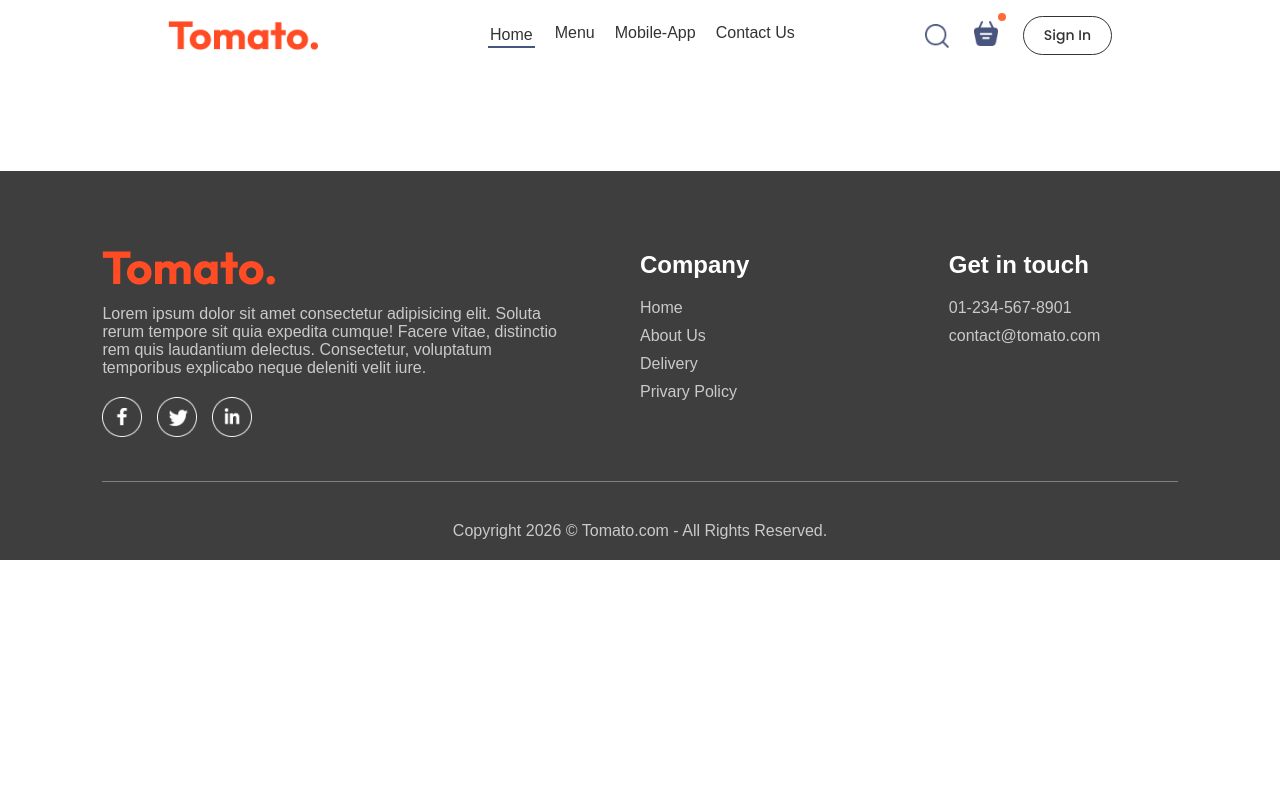
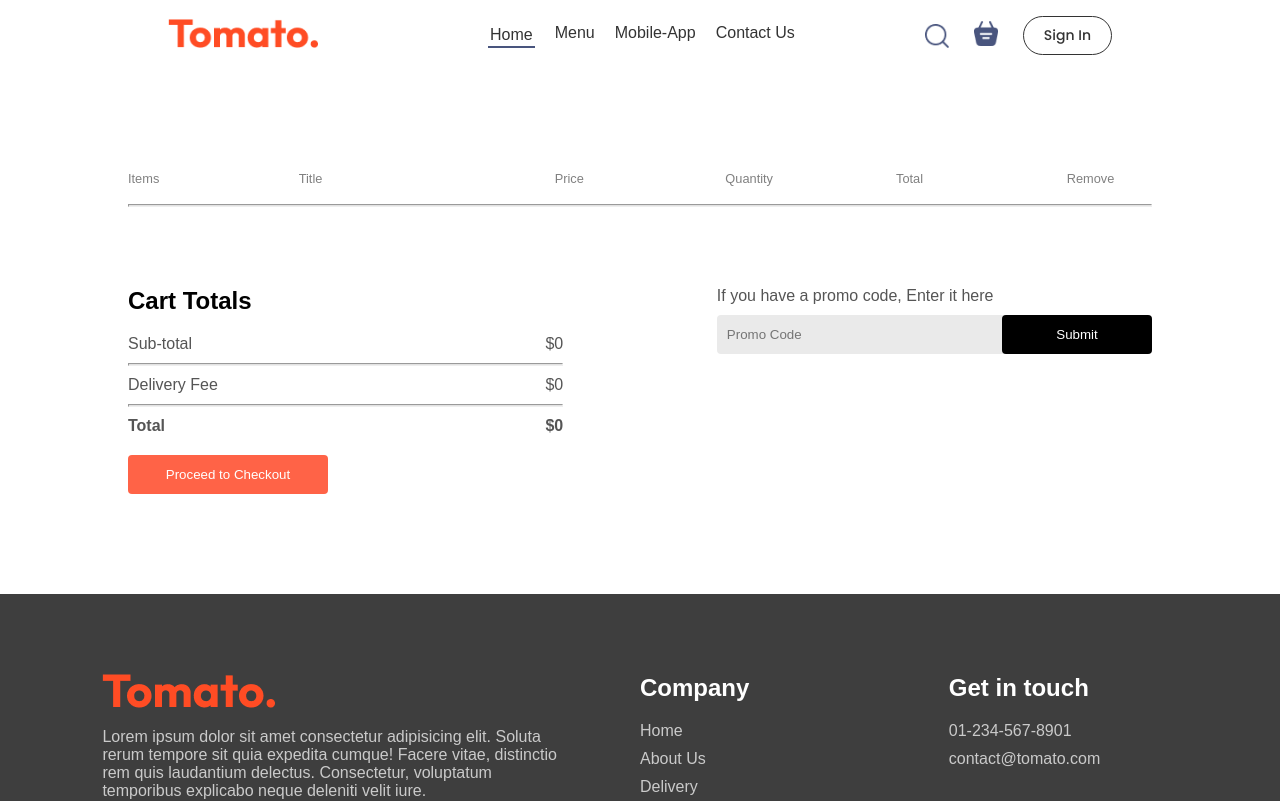
Before and after one commit to nagu-don/food-delivery-mern, a React (Vite) app in the folder front-end/: page /cart in a window 1280 px wide. Shown: the top 801 px of the page. Built offline with nearby package versions, Linux system fonts and the light colour scheme.

Commit message:
Front end completed

```diff
--- a/front-end/src/App.jsx
+++ b/front-end/src/App.jsx
@@ -1,8 +1,8 @@
 import React, { useState } from 'react'
-import Navbar from './components/Navbar/navbar.jsx'
+import Navbar from './components/Navbar/Navbar.jsx'
 import { Routes,Route } from 'react-router-dom'
 import Home from "./pages/Home/home.jsx"
-import Cart from "./pages/Cart/cart.jsx"
+import Cart from "./pages/Cart/Cart.jsx"
 import PlaceOrder from "./pages/PlaceOrder/PlaceOrder.jsx"
 import Footer from './components/Footer/Footer.jsx'
 import LoginPopup from './components/LoginPopup/LoginPopup.jsx'
@@ -17,7 +17,7 @@ const App = () => {
         <Routes>
           <Route path="/" element={<Home/>}/>
           <Route path="/cart" element={<Cart/>}/>
-          <Route path="/place-order" element={<PlaceOrder/>}/>
+          <Route path="/order" element={<PlaceOrder/>}/>
         </Routes>
       </div>
       <Footer/>
--- a/front-end/src/components/Navbar/Navbar.jsx
+++ b/front-end/src/components/Navbar/Navbar.jsx
@@ -1,15 +1,19 @@
-import React,{useState} from 'react'
+import React,{useContext, useState} from 'react'
 import './Navbar.css'
 import {assets} from '../../assets/assets.js'
 import { Link } from 'react-router-dom'
+import { StoreContext } from '../../context/StoreContext.jsx'
 
 const Navbar=({setShowLogin}) => {
 
-  const [menu,setMenu]=useState('home')
+  const [menu,setMenu]=useState('home');
+  const {getTotalCartAmount}=useContext(StoreContext);
 
   return (
     <div className='navbar'>
+      <Link to="/">
       <img src={assets.logo} alt='' className='logo' onClick={()=>setMenu("home")}/>
+      </Link>
       <ul className="navbar-menu">
         <Link to='/' onClick={()=>setMenu("home")}className={menu==="home"?"active":""}>Home</Link>
         <a href='#explore-menu' onClick={()=>setMenu("menu")}className={menu==="menu"?"active":""}>Menu</a>
@@ -19,8 +23,10 @@ const Navbar=({setShowLogin}) => {
       <div className='navbar-right'>
         <img src={assets.search_icon} alt=""/>
         <div className="navbar-search-icon">
-          <img src={assets.basket_icon} alt=""/>
-          <div className="dot"></div>
+          <Link to="/cart">
+            <img src={assets.basket_icon} alt=""/>
+          </Link>
+          <div className={getTotalCartAmount()===0?"":"dot"}></div>
         </div>
         <button onClick={()=>setShowLogin(true)}>Sign In</button>
       </div>
--- a/front-end/src/context/StoreContext.jsx
+++ b/front-end/src/context/StoreContext.jsx
@@ -39,10 +39,16 @@ const StoreContextProvider=(props)=>{
             })
             }
         }
-
-    useEffect(()=>{
-        console.log(cartItems)
-    },[cartItems])
+        const getTotalCartAmount=()=>{
+            let totalAmount=0;
+            for(const item in cartItems){
+                if(cartItems[item]>0){
+                    let itemInfo=food_list.find((product)=>product._id===item)
+                    totalAmount+=itemInfo.price*cartItems[item];
+                }
+            }
+            return totalAmount;
+        }
 
     const contextValue={
         food_list,
@@ -51,7 +57,8 @@ const StoreContextProvider=(props)=>{
         changeCategory,
         setCartItems,
         addToCart,
-        removeFromCart
+        removeFromCart,
+        getTotalCartAmount
     }
     return(
         <StoreContext.Provider value={contextValue}>
--- a/front-end/src/pages/Cart/Cart.css
+++ b/front-end/src/pages/Cart/Cart.css
@@ -0,0 +1,92 @@
+.cart{
+    margin-top:100px;
+}
+.cart-items-title{
+    display:grid;
+    grid-template-columns: 1fr 1.5fr 1fr 1fr 1fr 0.5fr;
+    align-items: center;
+    color:gray;
+    font-size: max(1vw,12px);
+}
+.cart-items-items{
+    margin:10px 10px;
+    color: black;
+}
+.cart-items-items img{
+    width: 100px;
+}
+.cart hr{
+    height:1px;
+    background-color: #e2e2e2;
+}
+.cart-items-items .cross{
+    cursor: pointer;
+}
+.cart-bottom{
+    margin-top:80px;
+    display:flex;
+    justify-content: space-between;
+    gap:max(12vw,20px);
+}
+.cart-total{
+    flex: 1;
+    display: flex;
+    flex-direction: column;
+    gap: 20px;
+}
+.cart-total-details{
+    display: flex;
+    justify-content: space-between;
+    color:#555;
+}
+.cart-total hr{
+    margin:10px 0px;
+}
+.cart-total button{
+    border: none;
+    color:white;
+    background-color: tomato;
+    width:max(15vw, 200px);
+    padding:12px 0px;
+    border-radius: 4px;
+    cursor: pointer;
+}
+.cart-promocode{
+    flex:1
+}
+.cart-promocode p{
+    color:#555
+}
+.cart-promocode-input{
+    margin-top:10px;
+    display: flex;
+    justify-content: space-between;
+    align-items: center;
+    background-color: #eaeaea;
+    border-radius: 4px;
+}
+.cart-promocode-input input{
+    background:transparent;
+    border: none;
+    outline:none;
+    padding-left:10px;
+}
+.cart-promocode-input button{
+    width:max(10vw, 150px);
+    padding:12px 5px;
+    background-color: black;
+    border: none;
+    color: white;
+    border-radius: 4px;
+}
+@media (max-width:750px) {
+    .cart-items-items img{
+        width: max(1vw,50px);
+    }
+    .cart-bottom{
+        flex-direction: column-reverse;
+    }
+    .cart-promocode{
+        justify-content: start;
+    }
+}
--- a/front-end/src/pages/Cart/Cart.jsx
+++ b/front-end/src/pages/Cart/Cart.jsx
@@ -1,9 +1,75 @@
-import React from 'react'
+import React, { useContext } from 'react'
+import './Cart.css'
+import {StoreContext} from '../../context/StoreContext'
+import { useNavigate } from 'react-router-dom'
 
 const Cart = () => {
+
+  const {cartItems, food_list,removeFromCart, getTotalCartAmount}=useContext(StoreContext)
+  const navigate=useNavigate();
+
   return (
-    <div>
-
+    <div className='cart'>
+      <div className='cart-items'>
+        <div className='cart-items-title'>
+          <p>Items</p>
+          <p>Title</p>
+          <p>Price</p>
+          <p>Quantity</p>
+          <p>Total</p>
+          <p>Remove</p>
+        </div>
+        <br/>
+        <hr/>
+        {food_list.map((item,index)=>{
+          if(cartItems[item._id]>0){
+            return(
+              <div>
+              <div className='cart-items-title cart-items-items'>
+                <img src={item.image} alt=''/>
+                <p>{item.name}</p>
+                <p>${item.price}</p>
+                <p>{cartItems[item._id]}</p>
+                <p>${item.price*cartItems[item._id]}</p>
+                <p onClick={()=>removeFromCart(item._id)}className='cross'>X</p>
+              </div>
+              <hr/>
+              </div>
+            )
+          }
+        })}
+      </div>
+      <div className='cart-bottom'>
+        <div className='cart-total'>
+          <h2>Cart Totals</h2>
+          <div>
+            <div className="cart-total-details">
+              <p>Sub-total</p>
+              <p>${getTotalCartAmount()}</p>
+            </div>
+            <hr/>
+            <div className="cart-total-details">
+              <p>Delivery Fee</p>
+              <p>${getTotalCartAmount()===0?0:2}</p>
+            </div>
+            <hr/>
+            <div className="cart-total-details">
+              <b>Total</b>
+              <b>${getTotalCartAmount()===0?0:getTotalCartAmount()+2}</b>
+            </div>
+          </div>
+          <button onClick={()=>navigate('/order')}>Proceed to Checkout</button>
+        </div>
+        <div className="cart-promocode">
+          <div>
+            <p>If you have a promo code, Enter it here</p>
+            <div className='cart-promocode-input'>
+              <input type='text' placeholder='Promo Code'/>
+              <button>Submit</button>
+            </div>
+          </div>
+        </div>
+      </div>
     </div>
   )
 }
--- a/front-end/src/pages/PlaceOrder/PlaceOrder.css
+++ b/front-end/src/pages/PlaceOrder/PlaceOrder.css
@@ -0,0 +1,35 @@
+.place-order{
+    display: flex;
+    align-items: start;
+    justify-content: space-between;
+    gap: 50px;
+    margin-top:100px;
+}
+.place-order-left{
+    width:100%;
+    max-width: max(30%,500px);
+}
+.place-order-left .title{
+    font-size:30px;
+    font-weight: 600;
+    margin-bottom: 50px;
+}
+.place-order-left input{
+    margin-bottom: 15px;
+    width:100%;
+    padding:10px;
+    border:1px solid #c5c5c5;
+    border-radius: 4px;
+    outline-color: tomato;
+}
+.place-order-left .multi-fields{
+    display: flex;
+    gap:10px;
+}
+.place-order-right{
+    width: 100%;
+    max-width: max(40%,500px);
+}
+.place-order .cart-total button{
+    margin-top:30px;
+}
--- a/front-end/src/pages/PlaceOrder/PlaceOrder.jsx
+++ b/front-end/src/pages/PlaceOrder/PlaceOrder.jsx
@@ -1,11 +1,52 @@
-import React from 'react'
+import React, { useContext } from 'react'
 import "./PlaceOrder.css"
+import { StoreContext } from '../../context/StoreContext'
 
 const PlaceOrder = () => {
+  const {getTotalCartAmount} = useContext(StoreContext)
   return (
-    <div>
-
-    </div>
+    <form className='place-order'>
+      <div className='place-order-left'>
+        <p className="title">Delivery Information</p>
+        <div className='multi-fields'>
+          <input type='text' placeholder='First Name'></input>
+          <input type="text" placeholder='Last Name'/>
+        </div>
+        <input type="email" placeholder='Email address'/>
+        <input type="text" placeholder='Street'/>
+        <div className='multi-fields'>
+          <input type='text' placeholder='City'></input>
+          <input type="text" placeholder='State'/>
+        </div>
+        <div className='multi-fields'>
+          <input type='text' placeholder='Zip Code'></input>
+          <input type="text" placeholder='Country'/>
+        </div>
+        <input type="text" placeholder='Phone'/>
+      </div>
+      <div className="place-order-right">
+        <div className='cart-total'>
+          <h2>Cart Totals</h2>
+          <div>
+            <div className="cart-total-details">
+              <p>Sub-total</p>
+              <p>${getTotalCartAmount()}</p>
+            </div>
+            <hr/>
+            <div className="cart-total-details">
+              <p>Delivery Fee</p>
+              <p>${getTotalCartAmount()===0?0:2}</p>
+            </div>
+            <hr/>
+            <div className="cart-total-details">
+              <b>Total</b>
+              <b>${getTotalCartAmount()===0?0:getTotalCartAmount()+2}</b>
+            </div>
+          </div>
+          <button>Proceed to Payment</button>
+        </div>
+      </div>
+    </form>
   )
 }
 
```
